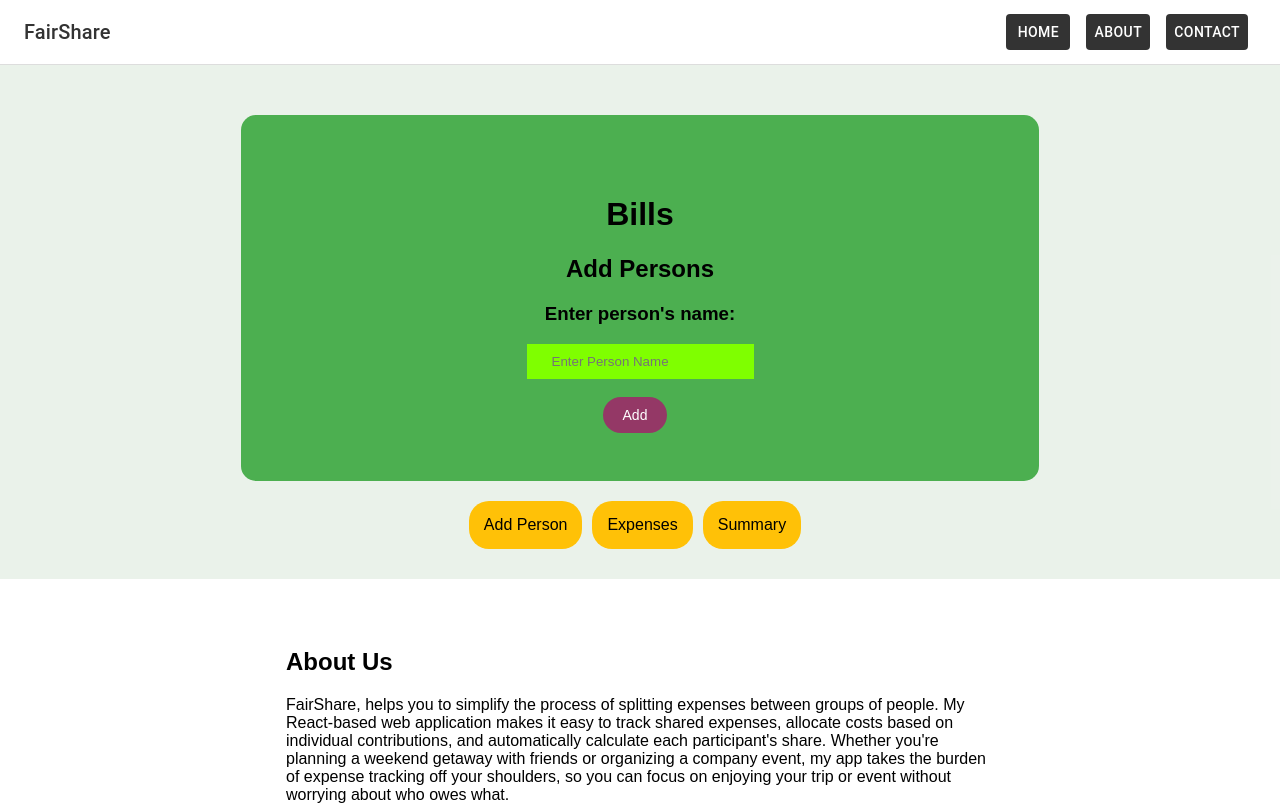
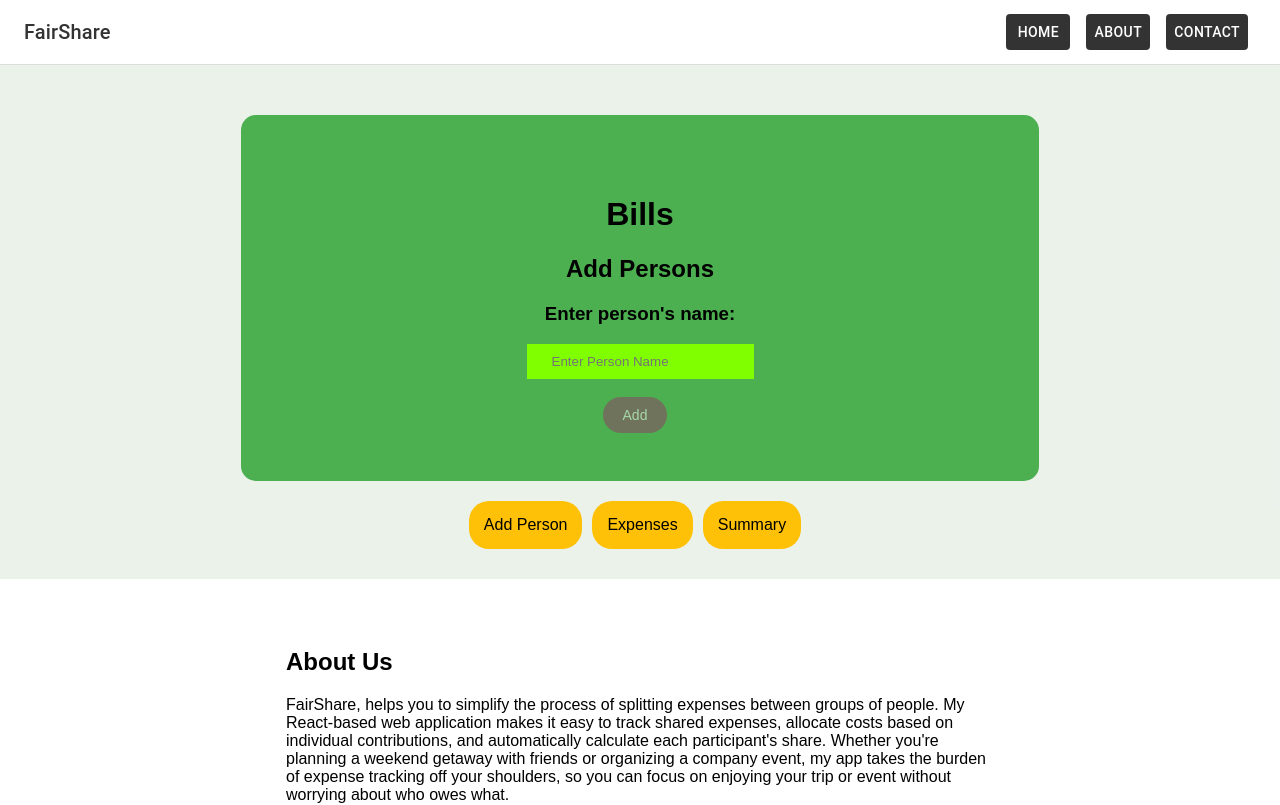
Before and after one commit to CodeAjay/Fair-Share-Expense-Splitter, a React (Create React App) app: page / in a window 1280 px wide. Shown: the top 805 px of the page. Built offline with nearby package versions, Linux system fonts and the light colour scheme.

Commit message:
Handled buton disablity and able on input

```diff
--- a/src/index.js
+++ b/src/index.js
@@ -1,13 +1,7 @@
-import { StrictMode } from "react";
-import { createRoot } from "react-dom/client";
-
+// index.jsx
+import React from "react";
+import ReactDOM from "react-dom";
 import App from "./App";
 
 const rootElement = document.getElementById("root");
-const root = createRoot(rootElement);
-
-root.render(
-  <StrictMode>
-    <App />
-  </StrictMode>
-);
+ReactDOM.render(<App />, rootElement);
--- a/src/main.js
+++ b/src/main.js
@@ -17,12 +17,15 @@ function Main() {
 
   var amtRef = useRef(null);
   var pdRef = useRef(null);
+
+
   const handleAddPerson = () => {
     const name = document.getElementById("name").value;
     if (name.trim() !== "") {
       setNames([...names, name]);
     }
     document.getElementById("name").value = "";
+    setIsAddPrsDisabled(true);
   };
 
   const handleInputChange = (event) => {
@@ -76,6 +79,14 @@ function Main() {
     pdRef.current.value = "";
   };
 
+  const [isAddPrsDisabled, setIsAddPrsDisabled] = useState(true);
+
+  const handleIChange = (event) => {
+    const newName = event.target.value;
+    // setName(newName);
+    setIsAddPrsDisabled(newName.trim() === ""); // Update disabled state
+  };
+
   const isAddExpenseDisabled = !(
     inputs.amount &&
     inputs.paidBy &&
@@ -104,10 +115,10 @@ function Main() {
           <h2>Add Persons</h2>
           <div>
             <h3>Enter person's name:</h3>
-            <input type="text" id="name" placeholder="Enter Person Name" />
+            <input type="text" id="name" placeholder="Enter Person Name" onChange={handleIChange}/>
             <br />
             <br />
-            <button className="btns" onClick={handleAddPerson}>
+            <button className={`btns ${isAddPrsDisabled ? "disable":""}`} onClick={handleAddPerson}>
               Add
             </button>
           </div>
@@ -161,7 +172,7 @@ function Main() {
             ))}
           </div>
           <button
-            className="btnst"
+            className={`btnst ${isAddExpenseDisabled ? "disable":""}`}
             onClick={handleAddExpense}
             disabled={isAddExpenseDisabled}
           >
--- a/src/styles.css
+++ b/src/styles.css
@@ -64,13 +64,18 @@ table {
 }
 
 .btnst {
+  margin-top: 15px;
   padding: 10px 20px;
   border-radius: 20px;
   border: none;
   background-color: #943866;
   color: rgb(255, 255, 255);
+  cursor: pointer;
+}
+
+.btnst.disable, .main .btns.disable{
+  pointer-events: none;
   opacity: 0.5;
-  /* cursor: not-allowed; */
 }
 
 .main .btns {
```
Also changed, not shown: package.json (+3 -8 lines), 1 other file (tests, documents, lock files or other folders).
